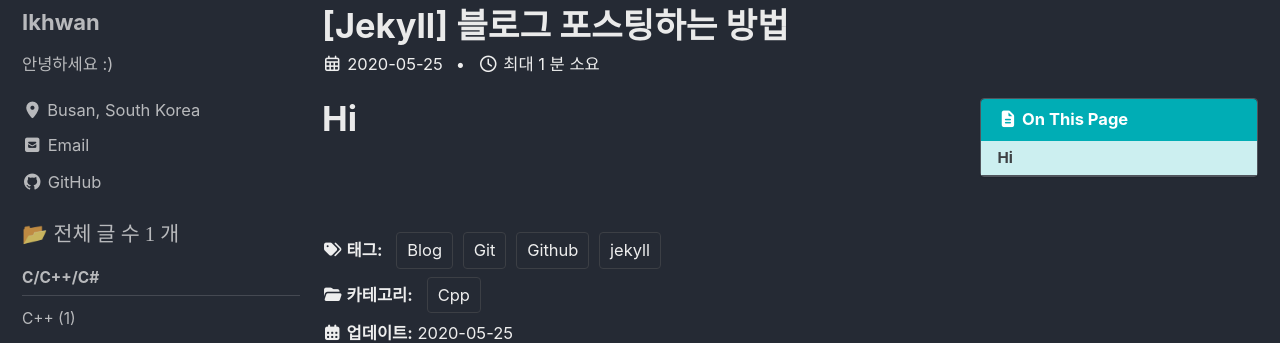
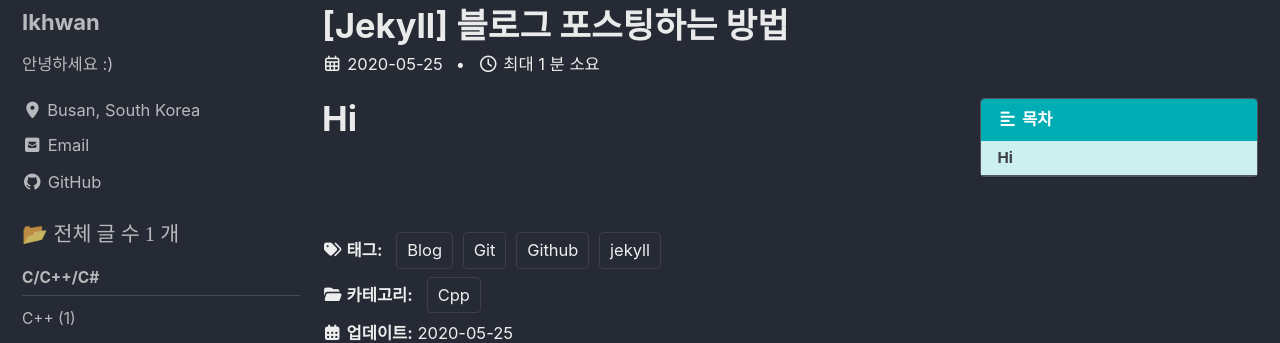
Before and after one commit to Kimighwan/kimighwan.github.io, a Jekyll site: the page built from _posts/2024-10-31-first.md, in a window 1280 px wide. Shown: the part 160-503 px from the top of the page. Built offline with Jekyll 4.4.1, drawn with Linux system fonts in a browser that asks for light colours; cached includes are drawn as plain includes.

Commit message:
목차, 아이콘

```diff
--- a/_posts/2024-10-31-first.md
+++ b/_posts/2024-10-31-first.md
@@ -9,6 +9,8 @@
 
 toc: true
 toc_sticky: true
+toc_label: 목차
+toc_icon: "fas fa-align-left"
 
 date: 2020-05-25
 last_modified_at: 2020-05-25
```
